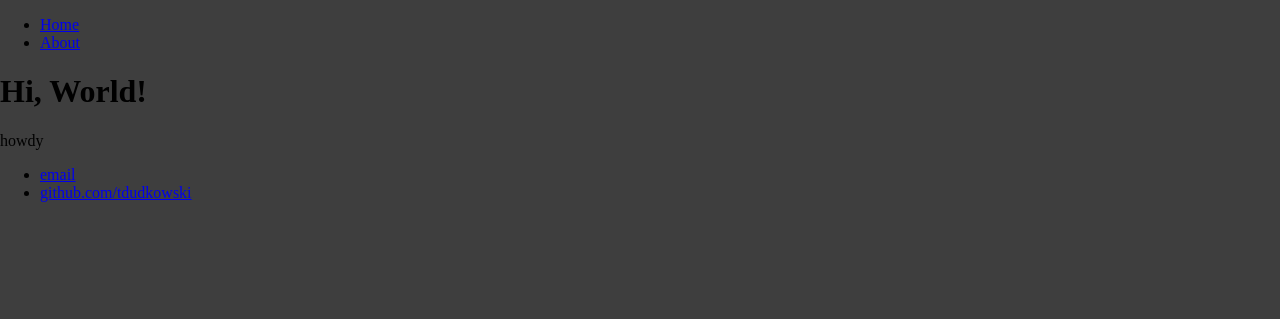
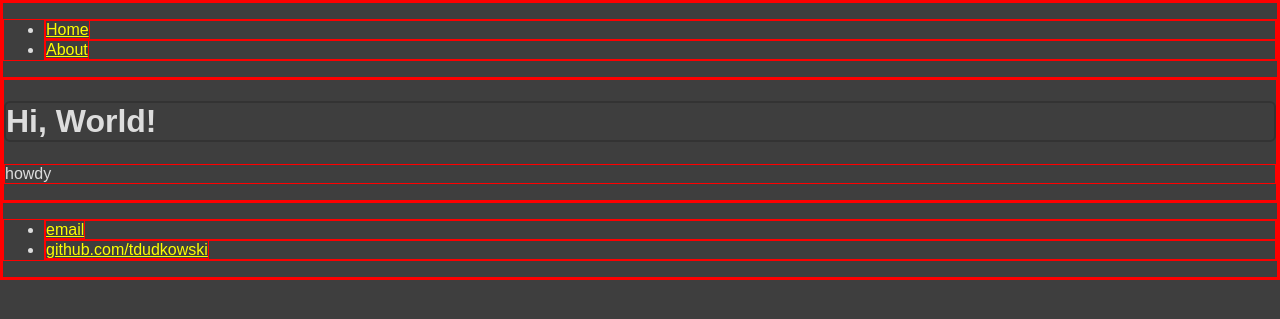
Before and after one commit to tdudkowski/tdudkowski.github.io, a Jekyll site: the page built from index.html, in a window 1280 px wide. Shown: the top 319 px of the page. Built offline with Jekyll 4.4.1, drawn with Linux system fonts in a browser that asks for light colours.

Commit message:
Update main.css

```diff
--- a/css/main.css
+++ b/css/main.css
@@ -1 +1,5 @@
-body {margin: 0; background-color: #3e3e3e;}
+* {border:1px solid #f00;}
+body {margin: 0; background-color: #3e3e3e; font-family: sans-serif; color: #ddd;}
+h1 {border:2px solid #333; border-radius: 6px;}
+a {color: #ff0; text-decoraion:none;}
+a:hover {background-color: #9e9e9e;}
```
